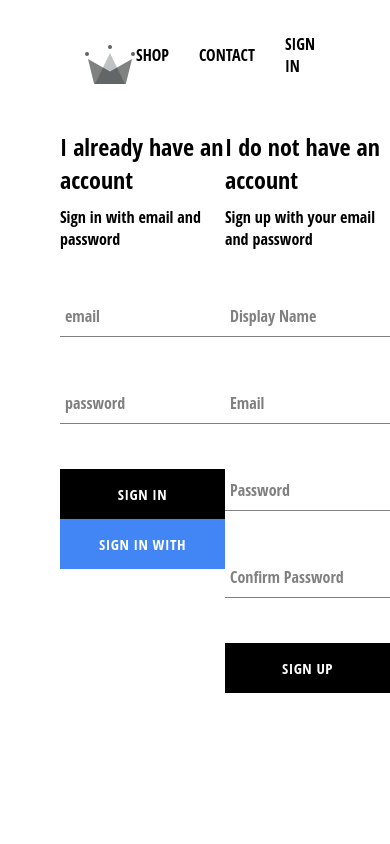
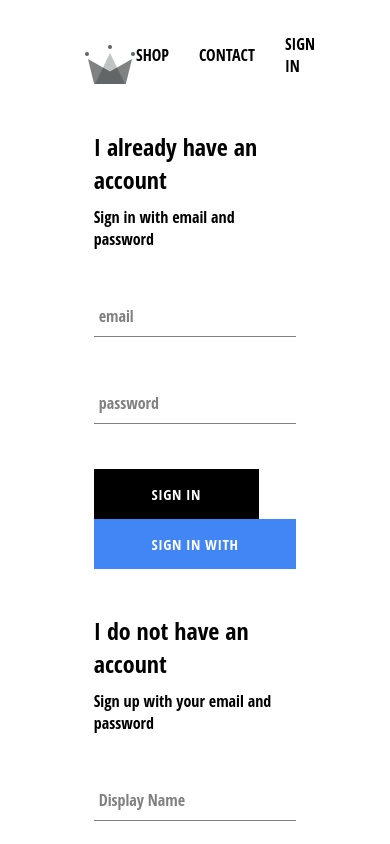
Before and after one commit to UcheSylvester/crwn-clothing, a React (Create React App) app: page /signin in a window 390 px wide. Shown: the top 844 px of the page. Built offline with nearby package versions, Linux system fonts and the light colour scheme; no server answers.

Commit message:
improved mobile responsiveness

```diff
--- a/src/components/sign-in/sign-in.styles.scss
+++ b/src/components/sign-in/sign-in.styles.scss
@@ -14,3 +14,9 @@
     align-items: center;
   }
 }
+
+@media (max-width: 930px) {
+  .sign-in {
+    width: 75%;
+  }
+}
--- a/src/components/sign-up/sign-up.styles.scss
+++ b/src/components/sign-up/sign-up.styles.scss
@@ -7,3 +7,10 @@
     margin: 10px 0;
   }
 }
+
+@media (max-width: 930px) {
+  .sign-up {
+    width: 75%;
+    margin-top: 35px;
+  }
+}
--- a/src/pages/sign-in-and-sign-up/sign-in-and-sign-up.styles.scss
+++ b/src/pages/sign-in-and-sign-up/sign-in-and-sign-up.styles.scss
@@ -4,3 +4,10 @@
   justify-content: space-between;
   margin: 30px auto;
 }
+
+@media (max-width: 920px) {
+  .sign-in-and-sign-up {
+    flex-direction: column;
+    align-items: center;
+  }
+}
```
